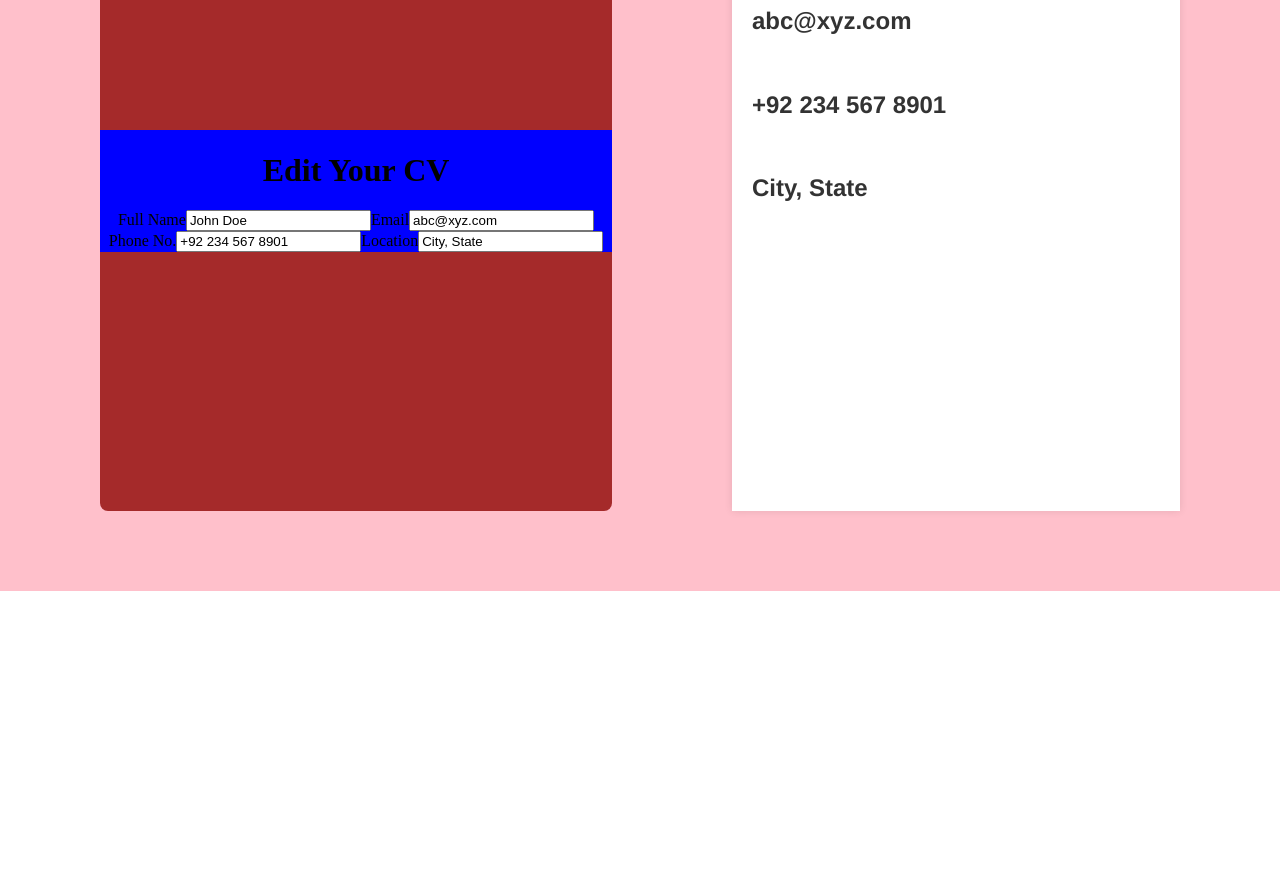
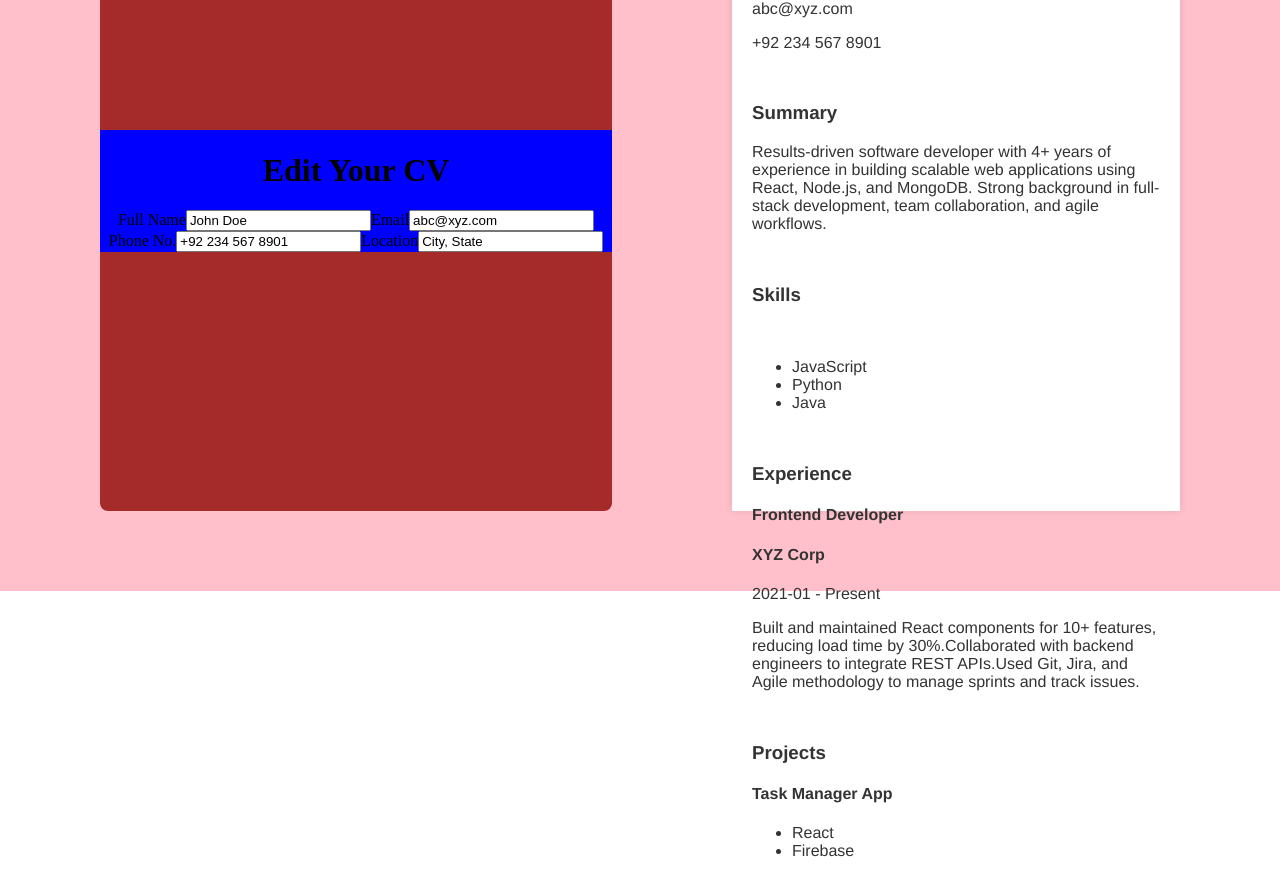
Before and after one commit to muhibk22/cv-maker, a React (Vite) app: page / in a window 1280 px wide. Shown: the part 209-1085 px from the top of the page. Before the commit the page ends 800 px from the top, so only its background shows below. Built offline with nearby package versions, Linux system fonts and the light colour scheme.

Commit message:
feat: add all fields to display

```diff
--- a/src/App.jsx
+++ b/src/App.jsx
@@ -6,15 +6,16 @@ function App() {
   const [cv, setCv] = useState({
     contact: {
       name: "John Doe",
+      title:"Software Engineer",
       email: "abc@xyz.com",
       phone: "+92 234 567 8901",
-      location: "City, State",
     },
     summary:
       "Results-driven software developer with 4+ years of experience in building scalable web applications using React, Node.js, and MongoDB. Strong background in full-stack development, team collaboration, and agile workflows.",
     skills: ["JavaScript", "Python", "Java"],
     experience: [
       {
+        id:1,
         title: "Frontend Developer",
         company: "XYZ Corp",
         startDate: "2021-01",
@@ -28,6 +29,7 @@ function App() {
     ],
     projects: [
       {
+        id:2,
         name: "Task Manager App",
         technologies: ["React", "Firebase"],
         description: [
@@ -38,6 +40,7 @@ function App() {
     ],
     education: [
       {
+        id:3,
         degree: "Bachelor of Science in Computer Science",
         institution: "Air University Islamabad",
         startYear: 2019,
--- a/src/components/Display.jsx
+++ b/src/components/Display.jsx
@@ -1,12 +1,151 @@
-import "../styles/Display.css"
+import "../styles/Display.css";
 
-function Display({cv}){
-    return (<div className="cv-preview">
+const info = {
+  contact: {
+    name: "John Doe",
+    email: "abc@xyz.com",
+    phone: "+92 234 567 8901",
+  },
+  summary:
+    "Results-driven software developer with 4+ years of experience in building scalable web applications using React, Node.js, and MongoDB. Strong background in full-stack development, team collaboration, and agile workflows.",
+  skills: ["JavaScript", "Python", "Java"],
+  experience: [
+    {
+      id:1,
+      title: "Frontend Developer",
+      company: "XYZ Corp",
+      startDate: "2021-01",
+      endDate: "Present",
+      description: [
+        "Built and maintained React components for 10+ features, reducing load time by 30%.",
+        "Collaborated with backend engineers to integrate REST APIs.",
+        "Used Git, Jira, and Agile methodology to manage sprints and track issues.",
+      ],
+    },
+  ],
+  projects: [
+    {
+      id:1,
+      name: "Task Manager App",
+      technologies: ["React", "Firebase"],
+      description: [
+        "Built a to-do app with real-time sync using Firebase.",
+        "Added drag-and-drop functionality using react-beautiful-dnd.",
+      ],
+    },
+  ],
+  education: [
+    {
+      degree: "Bachelor of Science in Computer Science",
+      institution: "Air University Islamabad",
+      startYear: 2019,
+      endYear: 2023,
+      gpa: "3.6/4.0",
+    },
+  ],
+  certifications: [
+    {
+      name: "AWS Certified Cloud Practitioner",
+      year: 2024,
+    },
+    {
+      name: "FreeCodeCamp Frontend Development",
+      year: 2023,
+    },
+  ],
+  languages: ["English", "Urdu"],
+  links: {
+    portfolio: "https://johndoe.dev",
+    github: "https://github.com/johndoe",
+    blog: "https://medium.com/@johndoe",
+  },
+};
+function Display({ cv }) {
+  return (
+    <div className="cv-preview">
+      <section className="contact">
         <h1>{cv.contact.name}</h1>
-        <h2>{cv.contact.email}</h2>
-        <h2>{cv.contact.phone}</h2>
-        <h2>{cv.contact.location}</h2>
-    </div>)
+        <h3>{cv.contact.title}</h3>
+        <p>{cv.contact.email}</p>
+        <p>{cv.contact.phone}</p>
+
+      </section>
+      <section className="summary">
+        <h3>
+          <b>Summary </b>
+          <br />
+        </h3>
+          <p>{cv.summary}</p>
+      </section>
+      <section className="skills">
+        <h3>
+          <b>Skills</b>
+        </h3>
+        <br />
+        <ul>
+          {cv.skills.map((skills) => {
+            return <li key={skills}>{skills}</li>;
+          })}
+        </ul>
+      </section>
+      <section className="experience">
+        <h3>
+          <b>Experience</b>
+        </h3>
+        {cv.experience.map((experience)=>{
+          return <div className="experience-container" key={experience.id}>
+            <h4><b>{experience.title}</b></h4>
+            <h4>{experience.company}</h4>
+            <p>{experience.startDate} - {experience.endDate}</p>
+            <p>{experience.description}</p>
+          </div>
+        })}
+      </section>
+
+      <section className="project">
+        <h3><b>Projects</b></h3>
+        {cv.projects.map((project)=>{
+          return <div className="project-container" key={project.id}>
+            <h4><b>{project.name}</b></h4>
+            <ul>
+            {project.technologies.map((technology)=>{
+              return <li key={technology}> {technology}</li>
+            })}
+            </ul>
+            {project.description}
+          </div>
+        })}
+      </section>
+      <section className="education">
+        <h3><b>Education</b></h3>
+        {cv.education.map((education)=>{
+          return <div className="education-container" key={education.id}>
+            <h4><b3>{education.degree}</b3></h4>
+            <p>{education.institution}</p>
+            <p>{education.startYear} - {education.endYear}</p>
+            <p>{education.gpa}</p>
+          </div>
+        })}
+      </section>
+      <section className="certifications">
+        <h3><b>Certifictions</b></h3>
+        <ul>
+        {cv.certifications.map(certifications=>{
+          return <li key={certifications.name}>{certifications.name} - {certifications.year}</li>
+        })}
+        </ul>
+      </section>
+
+      <section className="languages">
+        <h3><b>Languages</b></h3>
+        <ul>
+          {cv.languages.map(languages=>{
+            return <li key={languages}>{languages}</li>
+          })}
+        </ul>
+      </section>
+    </div>
+  );
 }
 
 export default Display;
--- a/src/styles/Display.css
+++ b/src/styles/Display.css
@@ -10,4 +10,5 @@
     flex-direction: column;
     gap: 16px;
     box-sizing: border-box;
+
 }
```
